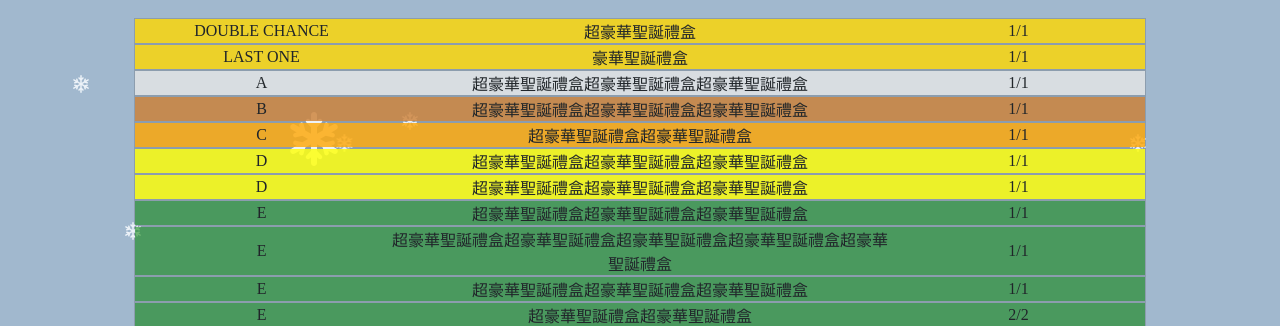
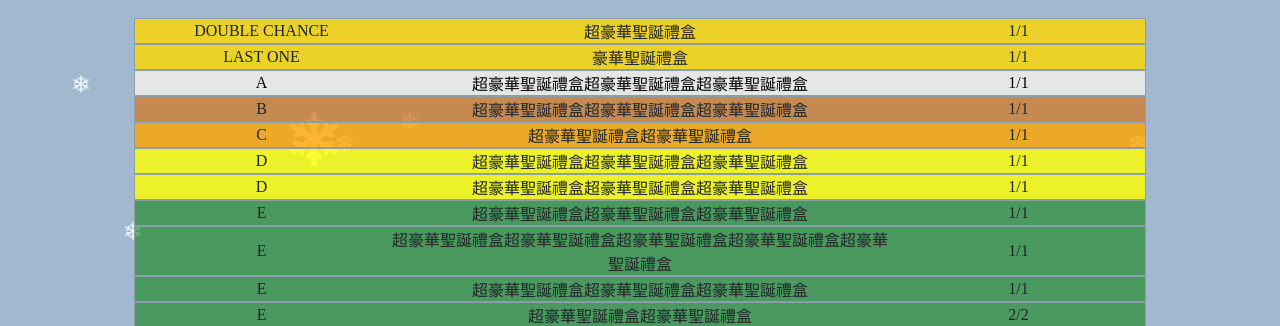
Before and after one commit to Xmas-2024/lucky-draw, a plain HTML site: page index.html in a window 1280 px wide. Shown: the part 145-471 px from the top of the page. Drawn offline with Linux system fonts and the light colour scheme; no server answers.

Commit message:
Update list.css

```diff
--- a/css/list.css
+++ b/css/list.css
@@ -9,6 +9,7 @@
   display: flex;
   flex-direction: row;
   justify-content: space-around;
+  z-index: 10;
   border: 1.3px solid #8c9dae;
 }
 
@@ -45,7 +46,7 @@
 
 .prize-cat-A, .prize-cat-A + div, .prize-cat-A + div + div {
   background-color: #E6E6E6;
-  opacity: 0.8;
+  opacity: 1;
 }
 
 .prize-cat-B, .prize-cat-B + div, .prize-cat-B + div + div {
```
